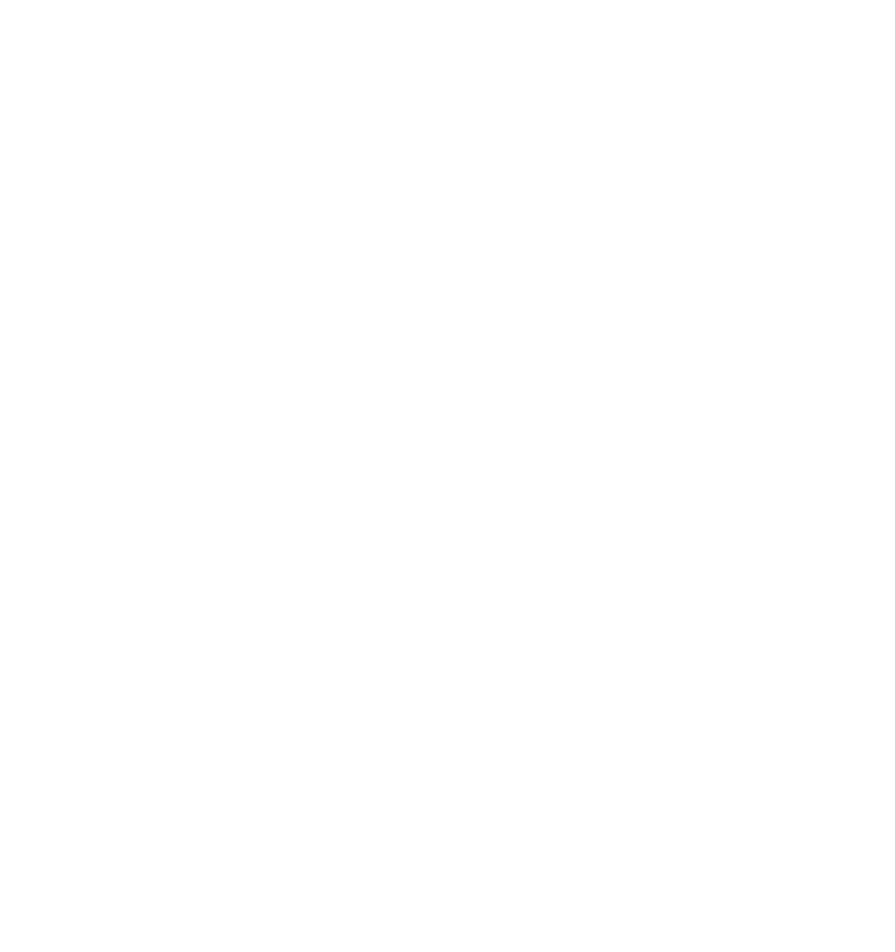
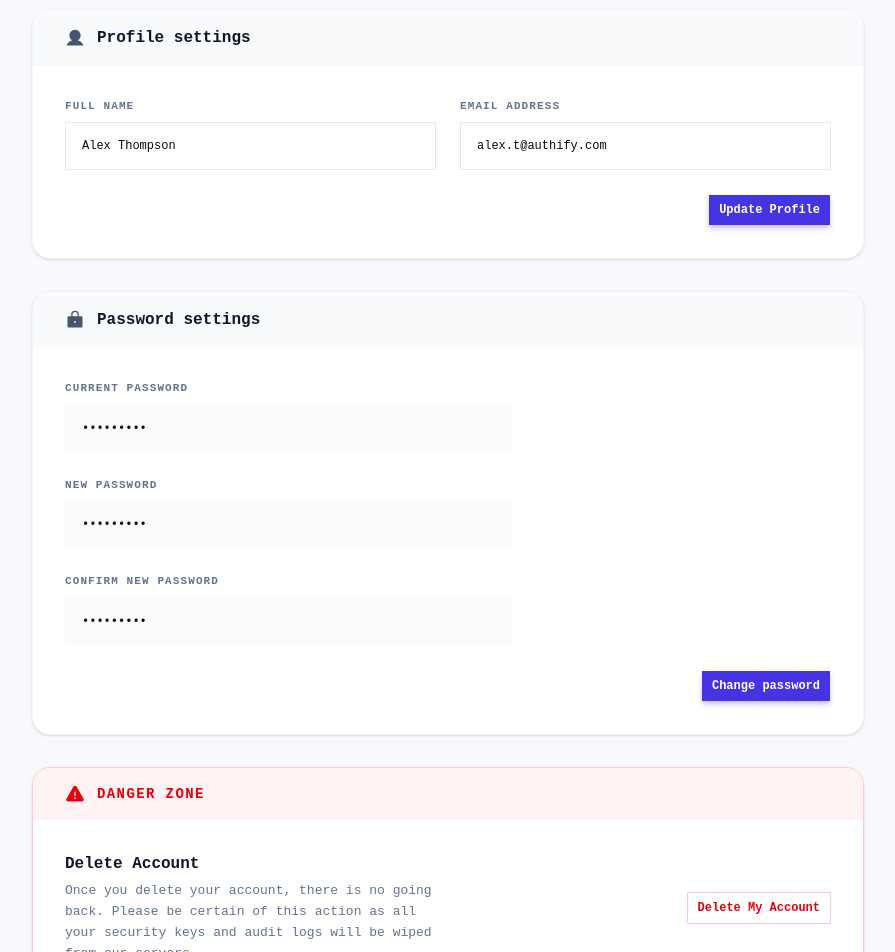
Before and after one commit to brijeshdevio/authify, a React (Vite) app in the folder client/: page /setting in a window 1280 px wide. Shown: the part 220-1172 px from the top of the page, without its empty margins (192-1087 px from the left). Before the commit the page ends 800 px from the top, so only its background shows below. Built offline with nearby package versions, Linux system fonts and the light colour scheme.

Commit message:
feat: Implement the account settings page UI with sections for profile, password, and account deletion.

```diff
--- a/client/src/features/dashboard/pages/Setting.tsx
+++ b/client/src/features/dashboard/pages/Setting.tsx
@@ -1,5 +1,153 @@
+import { Button } from "@/components/ui/button"
+import { Input } from "@/components/ui/input"
+import { Label } from "@/components/ui/label"
+import { User, Lock, Warning } from "@phosphor-icons/react"
+
 export default function Setting() {
-    return (
-        <>Setting</>
-    )
+  return (
+    <div className="min-h-screen bg-[#f8f9fc]">
+      {/* ─── Header ───────────────────────────────────────────── */}
+      <header className="border-b border-slate-200/60 bg-white px-4 py-8 sm:px-6 lg:px-8">
+        <div className="mx-auto max-w-4xl">
+          <h1 className="text-3xl font-black tracking-tight text-slate-900">
+            Account Settings
+          </h1>
+          <p className="mt-2 text-[15px] text-slate-500">
+            Manage your personal information, security preferences, and account
+            status.
+          </p>
+        </div>
+      </header>
+
+      {/* ─── Main Content ─────────────────────────────────────── */}
+      <main className="mx-auto max-w-4xl px-4 py-8 sm:px-6 lg:px-8">
+        <div className="flex flex-col gap-8">
+          {/* ── Profile Settings ─────────────────────────────── */}
+          <section className="rounded-2xl border border-slate-100 bg-white shadow-sm">
+            <div className="flex items-center gap-3 rounded-t-2xl bg-slate-50 px-6 py-4 sm:px-8">
+              <User weight="fill" className="h-5 w-5 text-slate-600" />
+              <h2 className="text-base font-bold text-slate-900">
+                Profile settings
+              </h2>
+            </div>
+
+            <form
+              className="flex flex-col gap-6 p-6 sm:p-8"
+              onSubmit={(e) => e.preventDefault()}
+            >
+              <div className="grid grid-cols-1 gap-6 sm:grid-cols-2">
+                <div className="flex flex-col gap-2">
+                  <Label className="text-[11px] font-bold tracking-widest text-slate-500 uppercase">
+                    Full Name
+                  </Label>
+                  <Input
+                    defaultValue="Alex Thompson"
+                    className="h-12 border-slate-200 bg-white px-4 text-base shadow-none"
+                  />
+                </div>
+                <div className="flex flex-col gap-2">
+                  <Label className="text-[11px] font-bold tracking-widest text-slate-500 uppercase">
+                    Email Address
+                  </Label>
+                  <Input
+                    defaultValue="alex.t@authify.com"
+                    className="h-12 border-slate-200 bg-white px-4 text-base shadow-none"
+                  />
+                </div>
+              </div>
+
+              <div className="flex justify-end">
+                <Button className="bg-[#4534e1] font-bold text-white shadow-md shadow-[#4534e1]/20 hover:bg-[#3b2cc2]">
+                  Update Profile
+                </Button>
+              </div>
+            </form>
+          </section>
+
+          {/* ── Password Settings ────────────────────────────── */}
+          <section className="rounded-2xl border border-slate-100 bg-white shadow-sm">
+            <div className="flex items-center gap-3 rounded-t-2xl bg-slate-50 px-6 py-4 sm:px-8">
+              <Lock weight="fill" className="h-5 w-5 text-slate-600" />
+              <h2 className="text-base font-bold text-slate-900">
+                Password settings
+              </h2>
+            </div>
+
+            <form
+              className="flex flex-col gap-6 p-6 sm:p-8"
+              onSubmit={(e) => e.preventDefault()}
+            >
+              <div className="flex max-w-md flex-col gap-2">
+                <Label className="text-[11px] font-bold tracking-widest text-slate-500 uppercase">
+                  Current Password
+                </Label>
+                <Input
+                  type="password"
+                  defaultValue="password1"
+                  className="h-12 border-transparent bg-slate-50/80 px-4 text-base shadow-none focus-visible:bg-white focus-visible:ring-blue-500"
+                />
+              </div>
+
+              <div className="flex max-w-md flex-col gap-2">
+                <Label className="text-[11px] font-bold tracking-widest text-slate-500 uppercase">
+                  New Password
+                </Label>
+                <Input
+                  type="password"
+                  defaultValue="password1"
+                  className="h-12 border-transparent bg-slate-50/80 px-4 text-base shadow-none focus-visible:bg-white focus-visible:ring-blue-500"
+                />
+              </div>
+
+              <div className="flex max-w-md flex-col gap-2">
+                <Label className="text-[11px] font-bold tracking-widest text-slate-500 uppercase">
+                  Confirm New Password
+                </Label>
+                <Input
+                  type="password"
+                  defaultValue="password1"
+                  className="h-12 border-transparent bg-slate-50/80 px-4 text-base shadow-none focus-visible:bg-white focus-visible:ring-blue-500"
+                />
+              </div>
+
+              <div className="flex justify-end">
+                <Button className="bg-[#4534e1] font-bold text-white shadow-md shadow-[#4534e1]/20 hover:bg-[#3b2cc2]">
+                  Change password
+                </Button>
+              </div>
+            </form>
+          </section>
+
+          {/* ── Danger Zone ──────────────────────────────────── */}
+          <section className="overflow-hidden rounded-2xl border border-red-200 shadow-sm">
+            <div className="flex items-center gap-3 bg-red-50 px-6 py-4 sm:px-8">
+              <Warning weight="fill" className="h-5 w-5 text-red-600" />
+              <h2 className="text-sm font-bold tracking-widest text-red-600 uppercase">
+                Danger Zone
+              </h2>
+            </div>
+
+            <div className="flex flex-col items-start justify-between gap-4 bg-white p-6 sm:flex-row sm:items-center sm:p-8">
+              <div>
+                <h3 className="text-base font-bold text-slate-900">
+                  Delete Account
+                </h3>
+                <p className="mt-1 max-w-sm text-[13px] leading-relaxed text-slate-500">
+                  Once you delete your account, there is no going back. Please
+                  be certain of this action as all your security keys and audit
+                  logs will be wiped from our servers.
+                </p>
+              </div>
+              <Button
+                variant="outline"
+                className="w-full shrink-0 border-red-200 font-bold text-red-600 hover:bg-red-50 hover:text-red-700 sm:w-auto"
+              >
+                Delete My Account
+              </Button>
+            </div>
+          </section>
+        </div>
+      </main>
+    </div>
+  )
 }
```
